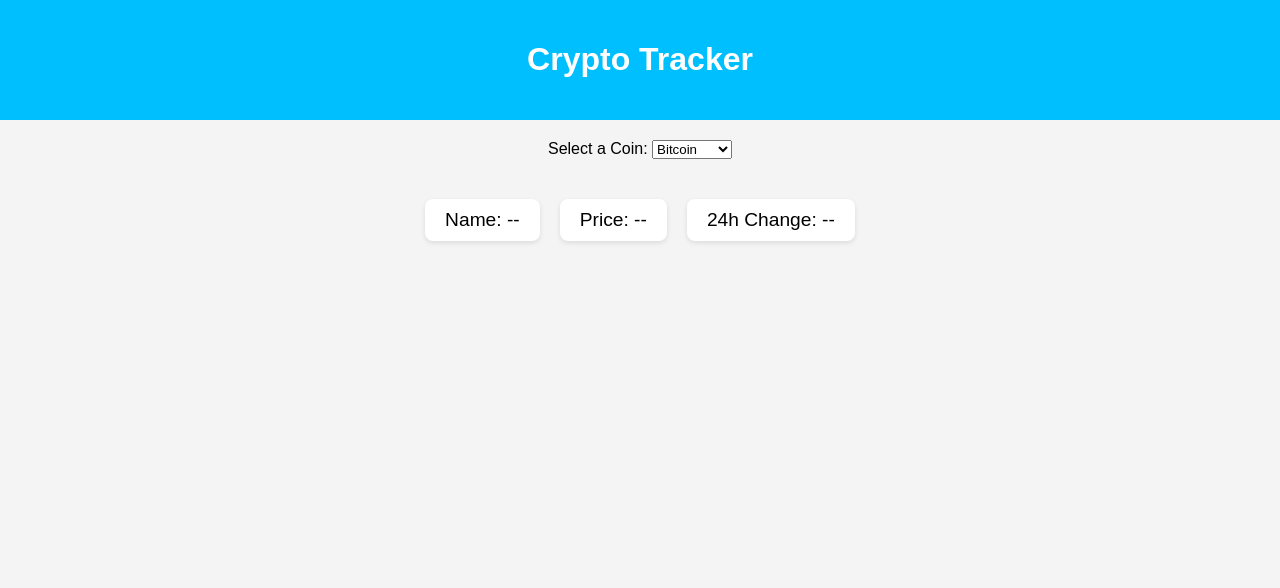
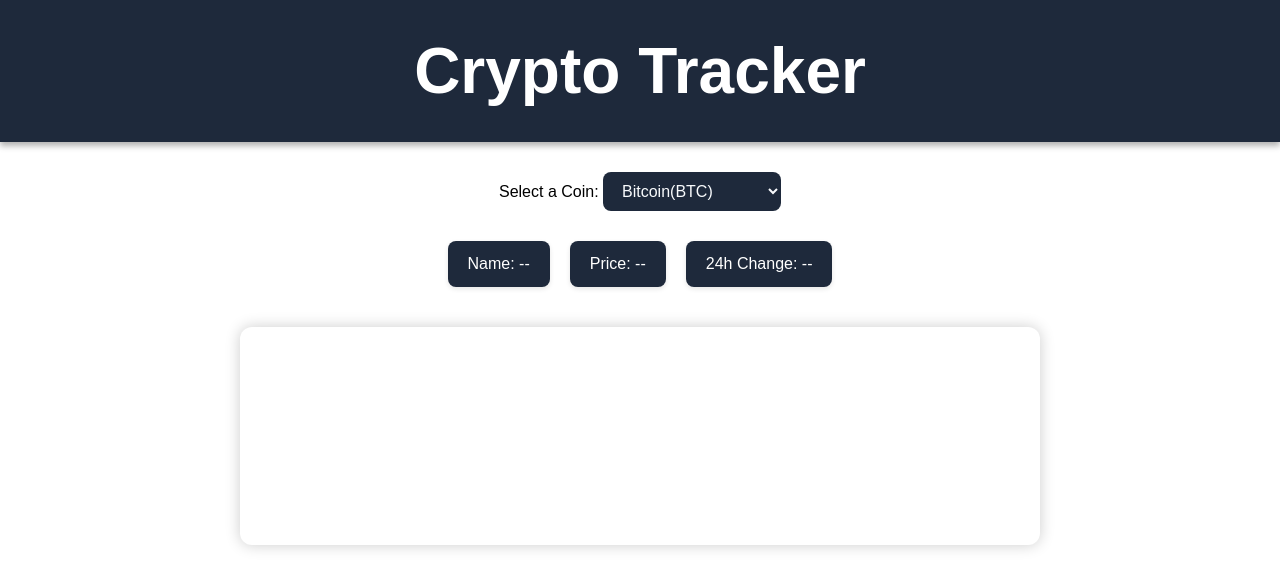
Before and after one commit to Boithlomolo/Crypto-Tracker, a plain HTML site: page index.html in a window 1280 px wide. Drawn offline with nearby package versions, Linux system fonts and the light colour scheme; no server answers.

Commit message:
perfecting the layout

```diff
--- a/assets/css/style.css
+++ b/assets/css/style.css
@@ -1,32 +1,62 @@
+*{
+    margin: 0;
+    padding: 0;
+    box-sizing: border-box;
+}
+
 body {
   font-family: Arial, sans-serif;
-  margin: 0;
-  padding: 0;
-  background-color: #f4f4f4;
+  color:white;
+  line-height: 1.6;
+  animation: fadeIn 1.2s ease-in;
+}
+
+body span{
+    color:black;
 }
 
 .header {
-  background-color: deepskyblue;
+  background-color: #1e293b;
   color: white;
-  padding: 20px;
+  padding: 20px 0;
   text-align: center;
+  font-size: 2rem;
+  font-weight: bold;
+  animation: slideDown 1s ease;
+  box-shadow: 0 4px 6px rgba(0,0,0,0.3);
 }
 
 .coin-selector {
-  padding: 20px;
+  margin: 30px 0;
   text-align: center;
+  animation: fadeIn 2s ease-in;
 }
 
+.coin-selector select {
+  padding: 10px 15px;
+  font-size: 1rem;
+  border-radius: 8px;
+  border: none;
+  outline: none;
+  transition: all 0.3s ease;
+  background-color: #1e293b;
+  color: #f8fafc;
+}
+
+.coin-selector select:hover{
+    background-color: #334155;
+}
 .coin-info {
   display: flex;
   justify-content: center;
+  flex-wrap: wrap;
   gap: 20px;
-  margin: 20px;
-  font-size: 1.2em;
+  margin-bottom: 40px;
+  animation: slideUp 1.2s ease;
 }
 
 .info-item {
-  background: white;
+  background: #1e293b;
   padding: 10px 20px;
   border-radius: 8px;
   box-shadow: 0 2px 5px rgba(0,0,0,0.1);
@@ -35,5 +65,59 @@ body {
 .chart-section {
   max-width: 800px;
   margin: auto;
-  padding: 20px;
+  padding: 30px;
+  background-color: white;
+  border-radius: 12px;
+  box-shadow: 0 0 15px rgba(0, 0, 0, 0.2);
+  animation: zoomIn 1s ease;
 }
+
+/* Animations */
+@keyframes fadeIn {
+  from { opacity: 0; }
+  to { opacity: 1; }
+}
+
+@keyframes slideDown {
+  from {
+    transform: translateY(-100%);
+    opacity: 0;
+  }
+  to {
+    transform: translateY(0);
+    opacity: 1;
+  }
+}
+
+@keyframes slideUp {
+  from {
+    transform: translateY(50px);
+    opacity: 0;
+  }
+  to {
+    transform: translateY(0);
+    opacity: 1;
+  }
+}
+
+@keyframes floatIn {
+  from {
+    transform: translateY(20px);
+    opacity: 0;
+  }
+  to {
+    transform: translateY(0);
+    opacity: 1;
+  }
+}
+
+@keyframes zoomIn {
+  from {
+    transform: scale(0.9);
+    opacity: 0;
+  }
+  to {
+    transform: scale(1);
+    opacity: 1;
+  }
+}
--- a/index.html
+++ b/index.html
@@ -7,19 +7,22 @@
   <link rel="stylesheet" href="assets/css/style.css" />
 </head>
 <body>
-  <!-- Header -->
   <header class="header">
     <h1>Crypto Tracker</h1>
   </header>
 
   <!-- Coin Selector -->
   <section class="coin-selector">
-    <label for="coinSelect">Select a Coin:</label>
+    <label for="coinSelect"><span>Select a Coin:</span></label>
     <select id="coinSelect">
-      <option value="bitcoin">Bitcoin</option>
-      <option value="ethereum">Ethereum</option>
-      <option value="dogecoin">Dogecoin</option>
-      <!-- Add more coins as needed -->
+      <option value="bitcoin">Bitcoin(BTC)</option>
+      <option value="ethereum">Ethereum(ETH)</option>
+      <option value="tether">Tether(USDT)</option>
+      <option value="xrp">XRP(XRP)</option>
+      <option value="BNB">BNB(BNB)</option>
+      <option value="solana">Solana(SOL)</option>
+      <option value="usdcoin">USD Coin(USDC)</option>
+      <option value="dogecoin">Dogecoin(DOGE)</option>
     </select>
   </section>
 
@@ -38,5 +41,8 @@
   <!-- Scripts -->
   <script src="https://cdn.jsdelivr.net/npm/chart.js"></script>
   <script src="assets/js/app.js"></script>
+  <script>
+
+  </script>
 </body>
 </html>
```
Also changed, not shown: README.md.
